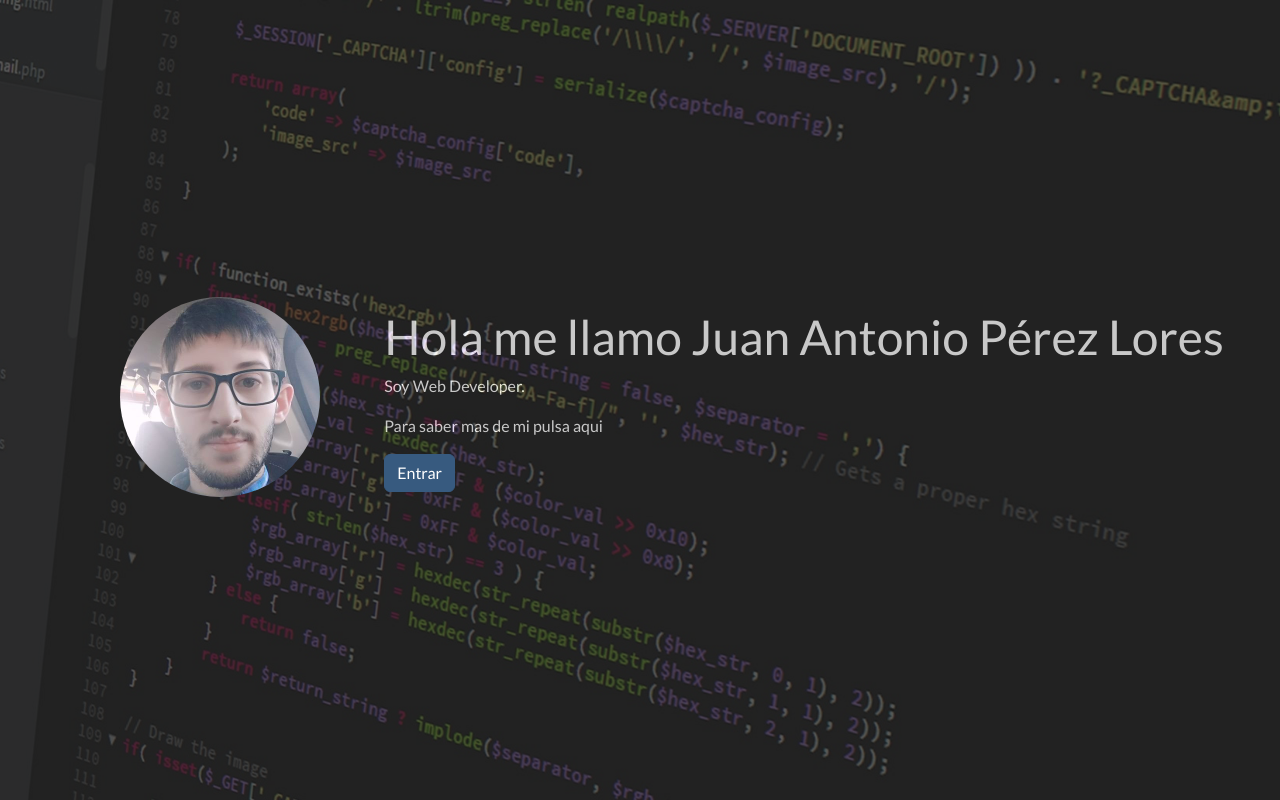
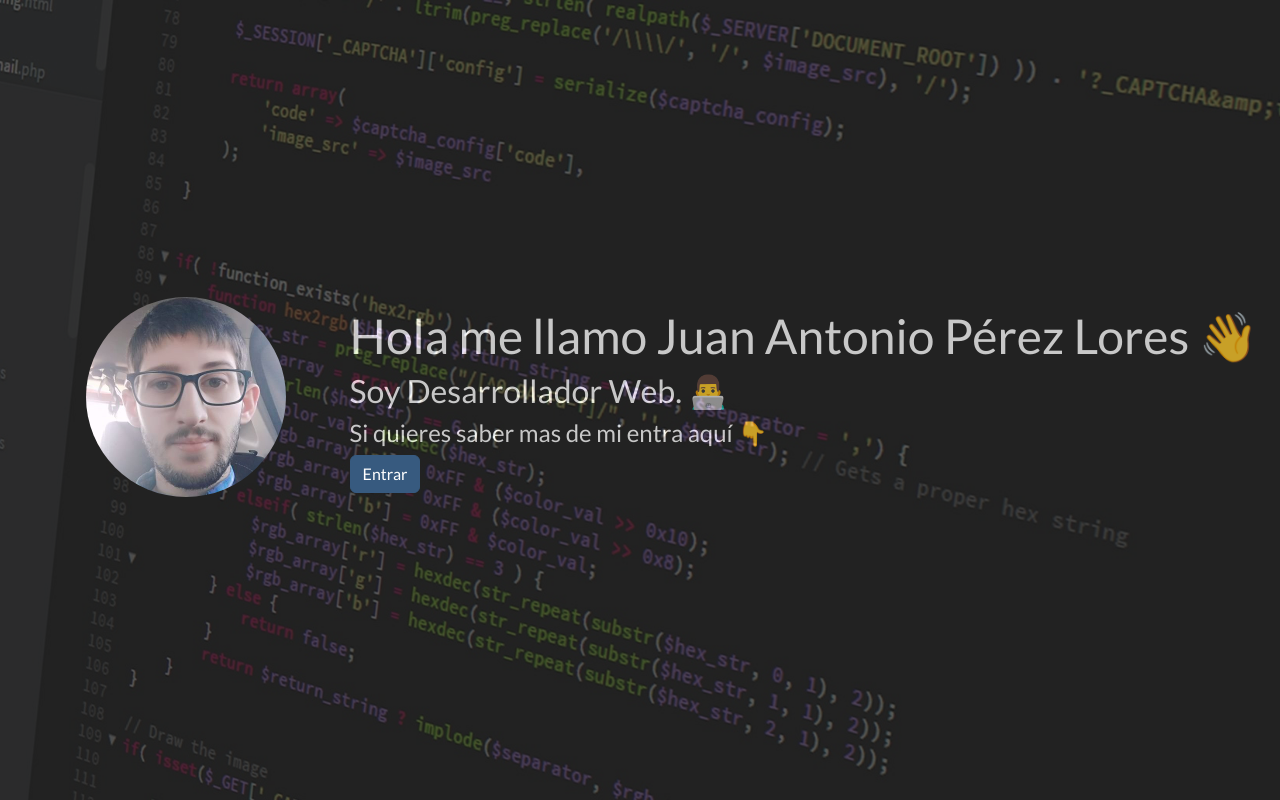
Before and after one commit to scailancrei/Portafolio, a Next.js app: page / in a window 1280 px wide. Built offline with nearby package versions, Linux system fonts and the light colour scheme; what react-animations would draw is missing.

Commit message:
new changes

```diff
--- a/pages/index.jsx
+++ b/pages/index.jsx
@@ -2,7 +2,7 @@ import Layout from './Components/Layout/layout'
 import Image from 'next/image'
 import styled, { keyframes } from 'styled-components';
 import { bounceIn, fadeInLeft } from 'react-animations';
-import { Container, Button } from 'react-bootstrap'
+import {Button } from 'react-bootstrap'
 import { useState } from 'react'
 
 
@@ -31,10 +31,6 @@ animation-delay: 3;
 
 
 
-
-
-
-
 //La portada de la web al entrar
 //Si se pulsa el botón de entrar cambia el estado de la portada a false y entramos en el layout
 const Portada = ({ cambiarEstado }) => {
@@ -46,10 +42,10 @@ const Portada = ({ cambiarEstado }) => {
             </FadeDiv>
 
             <BouncyDiv>
-                <h1>Hola me llamo Juan Antonio Pérez Lores</h1>
-                <p>Soy Web Developer.</p>
-                <p>Para saber mas de mi pulsa aqui</p>
-                <Button style={{ position: 'relative' }} variant="primary" onClick={cambiarEstado}>Entrar</Button>
+                <h1>Hola me llamo Juan Antonio Pérez Lores 👋</h1>
+                <h3>Soy Desarrollador Web. 👨‍💻</h3>
+                <h4>Si quieres saber mas de mi entra aquí 👇</h4>
+                <Button style={{ position: 'relative'}} variant="primary" onClick={cambiarEstado}>Entrar</Button>
             </BouncyDiv>
 
             <style jsx>{`
```
